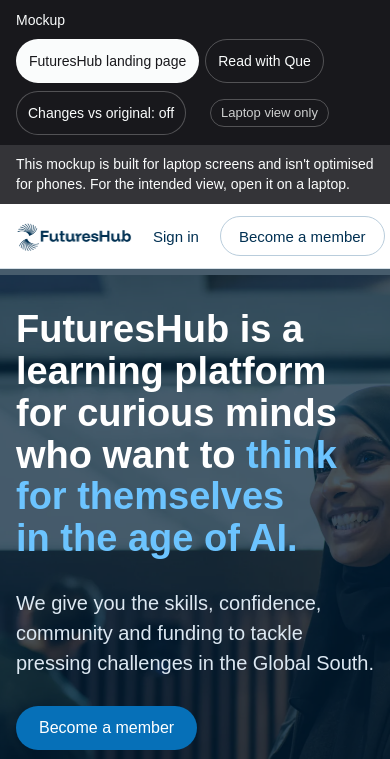
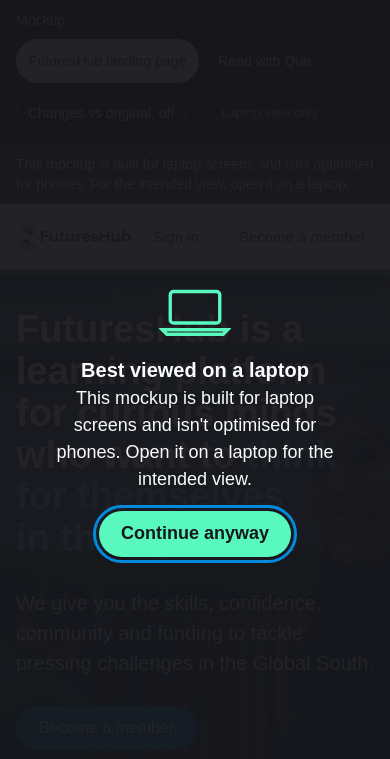
Before and after one commit to rishyossarian/futureshub-redesign, a plain HTML site: page landing.html in a window 390 px wide. Shown: the top 759 px of the page. Drawn offline with Linux system fonts and the light colour scheme; a web font is replaced by a local one.

Commit message:
Mockup: full-screen laptop-only card on phones
Co-Authored-By: Claude Opus 5.5 <noreply@anthropic.com>

```diff
--- a/landing.html
+++ b/landing.html
@@ -9,7 +9,7 @@
 <link rel="stylesheet" href="shared/style.css?v=106">
 <link rel="stylesheet" href="shared/events.css?v=22">
 <link rel="stylesheet" href="shared/q5.css?v=131">
-<link rel="stylesheet" href="shared/polish.css?v=3">
+<link rel="stylesheet" href="shared/polish.css?v=4">
 <link rel="stylesheet" href="shared/fx.css?v=16">
 <link rel="stylesheet" href="shared/changes.css?v=5">
 </head>
@@ -18,7 +18,7 @@
 <script src="shared/events.js?v=26"></script>
 <script src="shared/que.js?v=101"></script>
 <script src="shared/q5.js?v=47"></script>
-<script src="shared/site.js?v=130"></script>
+<script src="shared/site.js?v=131"></script>
 <script src="shared/fx.js?v=14"></script>
 <script src="shared/q6-changes.js?v=4"></script>
 </body>
--- a/shared/polish.css
+++ b/shared/polish.css
@@ -31,3 +31,9 @@ a, button { transition: color .2s, background-color .2s, border-color .2s, opaci
 .mockbar .lap-chip { margin-left: auto; color: #cdcfcf; font-size: 13px; padding: 3px 10px; border: 1px solid #ffffff40; border-radius: var(--r-round); white-space: nowrap; }
 .mockbar .lap-banner { display: none; margin: 0; max-width: none; padding: 10px 16px; background: #ffffff1f; color: var(--surface); font-size: 14px; line-height: 1.4; }
 @media (max-width: 900px) { .mockbar .lap-banner { display: block; } .mockbar .lap-chip { margin-left: 0; } }
+.lap-only { display: none; position: fixed; inset: 0; z-index: 1000; flex-direction: column; align-items: center; justify-content: center; gap: 18px; padding: 32px; background: #18181cf2; color: var(--surface); text-align: center; }
+.lap-only svg { width: 72px; color: var(--mint); }
+.lap-only p { max-width: 30ch; line-height: 1.5; }
+.lap-only b { font-size: 1.25rem; }
+.lap-only button { min-height: 46px; padding: 0 22px; border: 0; border-radius: var(--r-round); background: var(--mint); color: var(--ink); font: inherit; font-weight: 600; cursor: pointer; }
+@media (max-width: 700px) { .lap-only:not(.gone) { display: flex; } }
--- a/shared/site.js
+++ b/shared/site.js
@@ -1159,3 +1159,14 @@ if (explore && v === 'c') select('data-pick', topicPanel);
   if (matchMedia('(prefers-reduced-motion: reduce)').matches) status('<button type="button" data-auto="play">Watch Que in action</button> or write your own answer.');
   else new IntersectionObserver((es, o) => { if (es[0].isIntersecting) { o.disconnect(); tour(); } }, { threshold: 0.5 }).observe(box.closest('.que-panel'));
 })();
+
+// Laptop-only page on phones (her ask, 25 Nov; same idea as the "turn your phone" card on rishita.net/about): shows on narrow screens until dismissed
+if (document.body.dataset.pair) {
+  document.body.insertAdjacentHTML('beforeend', `<div class="lap-only" id="lap-only" role="dialog" aria-modal="true" aria-labelledby="lap-only-h">
+    <svg viewBox="0 0 64 44" fill="none" stroke="currentColor" stroke-width="3" aria-hidden="true"><rect x="10" y="4" width="44" height="28" rx="3"/><path d="M3 38h58l-4 4H7z"/></svg>
+    <p><b id="lap-only-h">Best viewed on a laptop</b><br>This mockup is built for laptop screens and isn't optimised for phones. Open it on a laptop for the intended view.</p>
+    <button type="button" id="lap-only-ok">Continue anyway</button></div>`);
+  const lap = document.getElementById('lap-only');
+  document.getElementById('lap-only-ok').addEventListener('click', () => lap.classList.add('gone'));
+  if (matchMedia('(max-width: 700px)').matches) document.getElementById('lap-only-ok').focus();
+}
```
Also changed, not shown: read-with-que.html (+2 -2 lines).
